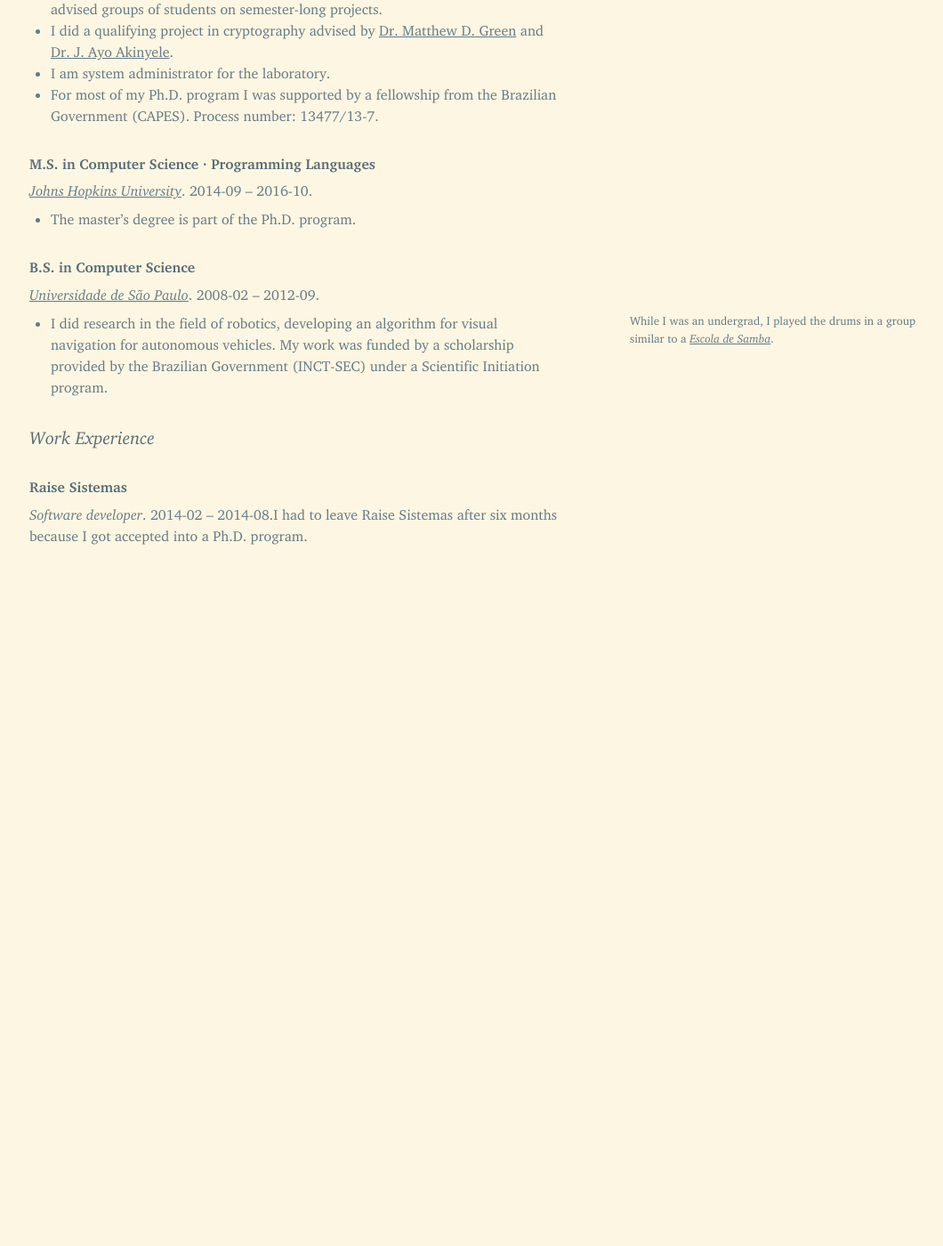
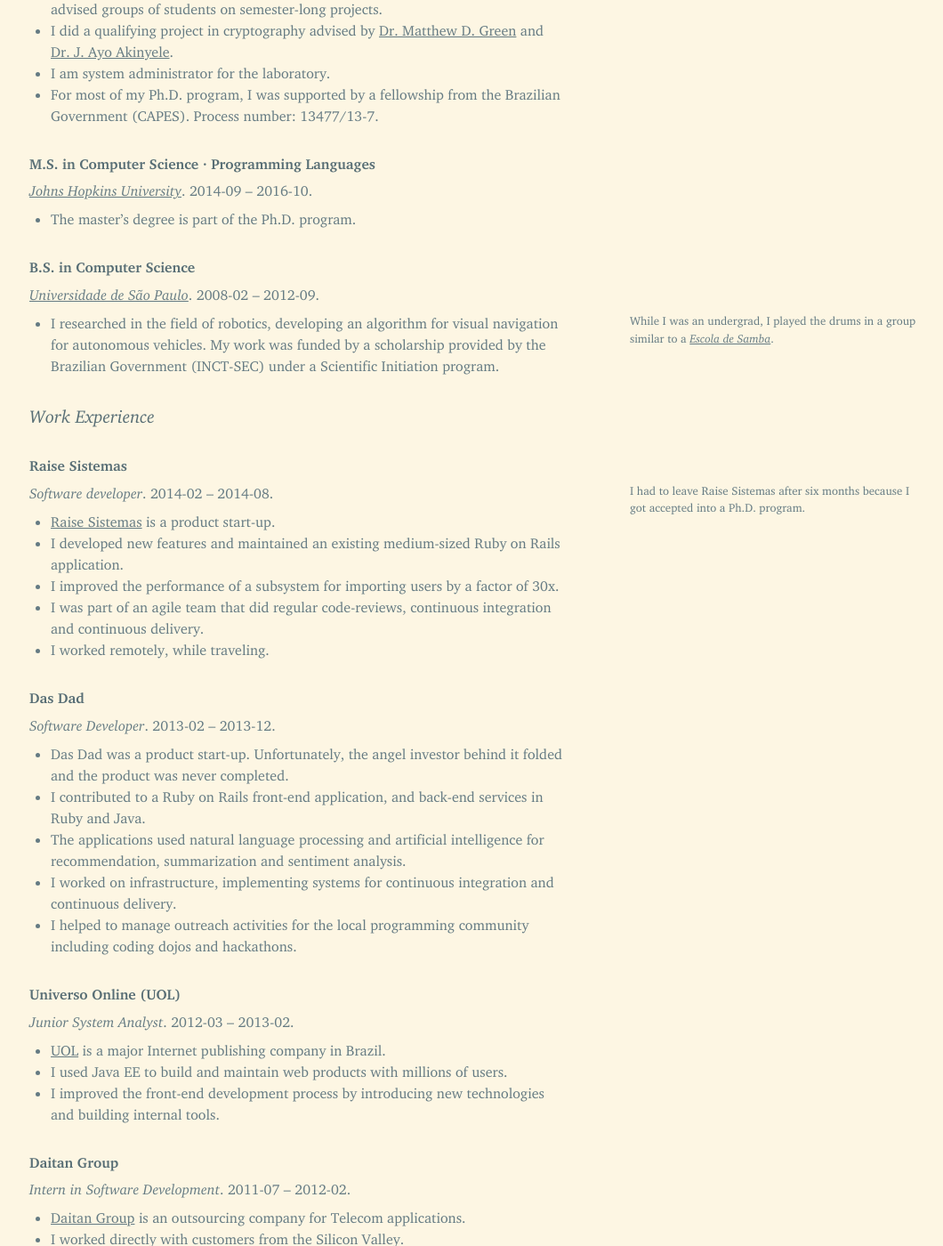
Before and after one commit to leafac/leafac.com, a Jekyll site: the page built from about.md, in a window 1280 px wide and 1400 px high, scrolled down 556 px. Shown: the whole window at 89% size, without its empty margins (107-1167 px from the left). Built offline with Jekyll 4.4.1, drawn with Linux system fonts in a browser that asks for light colours; before the commit the page ends 1186 px from its top, so only the background shows below that; some of the changed text lies outside the part shown.

Commit message:
Add ‘Work Experience’

```diff
--- a/about.md
+++ b/about.md
@@ -19,7 +19,7 @@
 - I have been assisting on courses on Principles of Programming Languages and Object-Oriented Software Engineering since Fall 2015. I have lectured, helped to prepare exams and homework assignments, helped to grade, held office hours and advised groups of students on semester-long projects.
 - I did a qualifying project in cryptography advised by [Dr. Matthew D. Green](https://isi.jhu.edu/~mgreen/) and [Dr. J. Ayo Akinyele](http://hms.isi.jhu.edu/index.php/people/6.html).
 - I am system administrator for the laboratory.
-- For most of my Ph.D. program I was supported by a fellowship from the Brazilian Government (CAPES). Process number: 13477/13-7.
+- For most of my Ph.D. program, I was supported by a fellowship from the Brazilian Government (CAPES). Process number: 13477/13-7.
 
 M.S. in Computer Science · Programming Languages
 ------------------------------------------------
@@ -33,7 +33,7 @@
 
 *[Universidade de São Paulo](http://www5.usp.br/)*. 2008-02 – 2012-09.
 
-- <aside markdown="span">While I was an undergrad, I played the drums in a group similar to a [*Escola de Samba*](https://en.wikipedia.org/wiki/Samba_school).</aside>I did research in the field of robotics, developing an algorithm for visual navigation for autonomous vehicles. My work was funded by a scholarship provided by the Brazilian Government (INCT-SEC) under a Scientific Initiation program.
+- <aside markdown="span">While I was an undergrad, I played the drums in a group similar to a [*Escola de Samba*](https://en.wikipedia.org/wiki/Samba_school).</aside>I researched in the field of robotics, developing an algorithm for visual navigation for autonomous vehicles. My work was funded by a scholarship provided by the Brazilian Government (INCT-SEC) under a Scientific Initiation program.
 
 Work Experience
 ===============
@@ -41,4 +41,40 @@
 [Raise Sistemas](http://raisesistemas.com.br/)
 ----------------------------------------------
 
-*Software developer*. 2014-02 – 2014-08.<span class="margin-note" markdown="1">I had to leave Raise Sistemas after six months because I got accepted into a Ph.D. program.</span>
+<aside markdown="span">I had to leave Raise Sistemas after six months because I got accepted into a Ph.D. program.</aside>*Software developer*. 2014-02 – 2014-08.
+
+- [Raise Sistemas](http://raisesistemas.com.br/) is a product start-up.
+- I developed new features and maintained an existing medium-sized Ruby on Rails application.
+- I improved the performance of a subsystem for importing users by a factor of 30x.
+- I was part of an agile team that did regular code-reviews, continuous integration and continuous delivery.
+- I worked remotely, while traveling.
+
+Das Dad
+-------
+
+*Software Developer*. 2013-02 – 2013-12.
+
+- Das Dad was a product start-up. Unfortunately, the angel investor behind it folded and the product was never completed.
+- I contributed to a Ruby on Rails front-end application, and back-end services in Ruby and Java.
+- The applications used natural language processing and artificial intelligence for recommendation, summarization and sentiment analysis.
+- I worked on infrastructure, implementing systems for continuous integration and continuous delivery.
+- I helped to manage outreach activities for the local programming community including coding dojos and hackathons.
+
+[Universo Online (UOL)](http://www.uol.com.br/)
+-----------------------------------------------
+
+*Junior System Analyst*. 2012-03 – 2013-02.
+
+- [UOL](http://www.uol.com.br/) is a major Internet publishing company in Brazil.
+- I used Java EE to build and maintain web products with millions of users.
+- I improved the front-end development process by introducing new technologies and building internal tools.
+
+[Daitan Group](http://www.daitangroup.com/)
+-------------------------------------------
+
+*Intern in Software Development*. 2011-07 – 2012-02.
+
+- [Daitan Group](http://www.daitangroup.com/) is an outsourcing company for Telecom applications.
+- I worked directly with customers from the Silicon Valley.
+- I developed a web service in Java EE for a telecom platform and a PHP web administration tool for a video conference system.
+- I taught a course about version control in Git.
```
